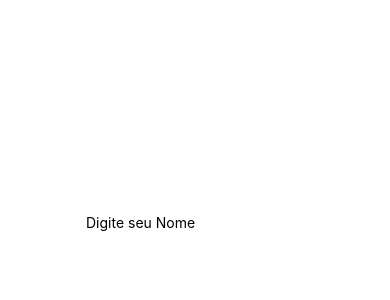
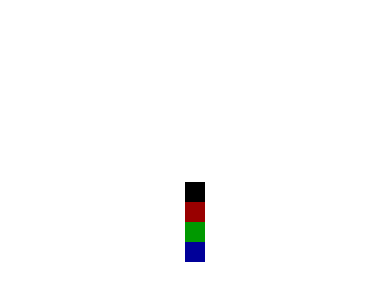
Before and after one commit to Pedro-imbriani-clear/exercicios, a React Native app: screen / in a window 390 px wide. Shown: the part 200-500 px from the top of the page. Built offline with nearby package versions, Linux system fonts and the light colour scheme.

Commit message:
Square Component

```diff
--- a/src/App.js
+++ b/src/App.js
@@ -1,7 +1,8 @@
 import React from 'react'
 import { SafeAreaView, StyleSheet } from 'react-native'
 
-import DigiteSeuNome from './components/DigiteSeuNome'
+import Quadrado from './components/layout/Quadrado'
+// import DigiteSeuNome from './components/DigiteSeuNome'
 // import ListaProdutosV2 from './components/produtos/ListaProdutosV2'
 // import ListaProdutos from './components/produtos/ListaProdutos'
 // import UsuarioLogado from './components/UsuarioLogado'
@@ -23,8 +24,12 @@
 
 export default () => (
     <SafeAreaView style={style.App}>
+        <Quadrado />
+        <Quadrado cor="#900" />
+        <Quadrado cor="#090" />
+        <Quadrado cor="#009" />
+        {/*
         <DigiteSeuNome />
-        {/*
         <ListaProdutosV2 />
         <ListaProdutos />
         <UsuarioLogado usuario={{ nome:"Gui", email:"gui@gui.com" }} />
--- /dev/null
+++ b/src/components/layout/Quadrado.js
@@ -0,0 +1,13 @@
+import React from 'react'
+import { View, StyleSheet } from 'react-native'
+
+
+export default props => {
+    return (
+        <View style={{
+            height: 20,
+            width: 20,
+            backgroundColor: props.cor || '#000'
+        }} />
+    )
+}
```
